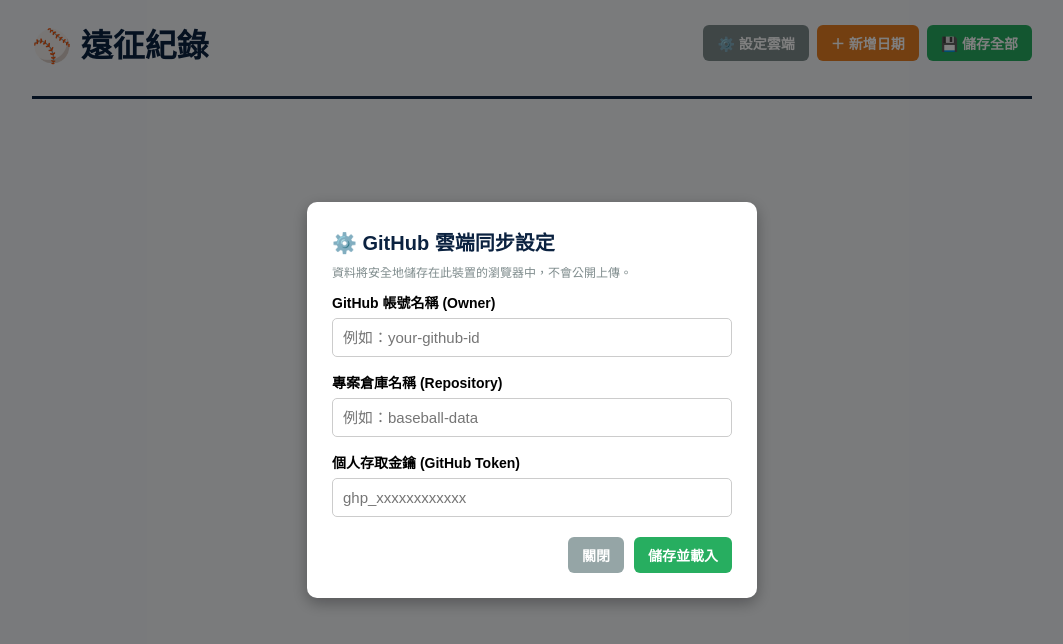
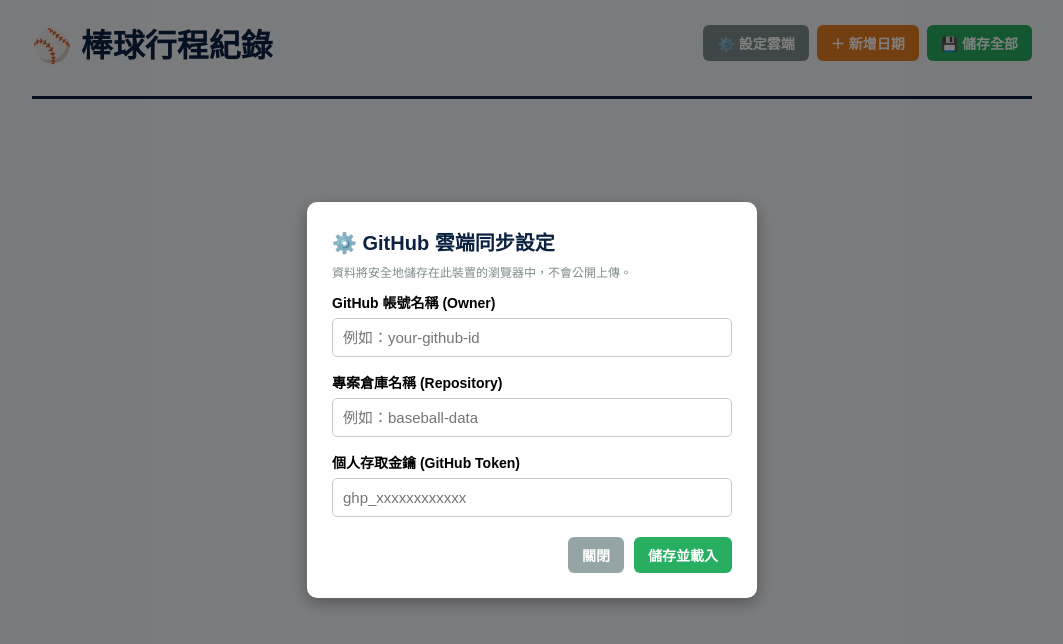
Before and after one commit to Vision-mark/journey, a plain HTML site: page index.html in a window 1280 px wide. Shown: the whole page, without its empty margins (108-1171 px from the left). Drawn offline with Linux system fonts and the light colour scheme.

Commit message:
Update index.html

```diff
--- a/index.html
+++ b/index.html
@@ -128,7 +128,7 @@
 
     <header>
         <div class="header-title-zone">
-            <h1>⚾ 遠征紀錄</h1>
+            <h1>⚾ 棒球行程紀錄</h1>
             <div class="action-group">
                 <button class="btn btn-config" id="openConfigBtn">⚙️ 設定雲端</button>
                 <button class="btn btn-add" id="openModalBtn">＋ 新增日期</button>
```
